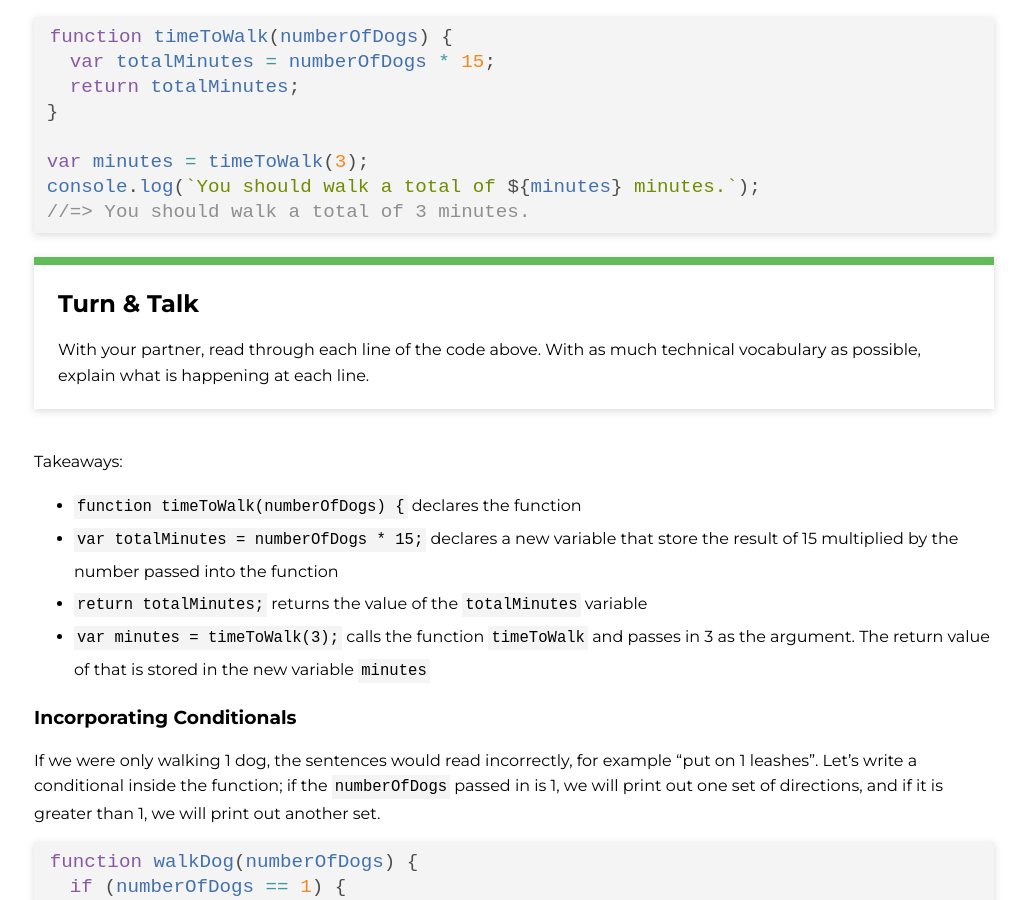
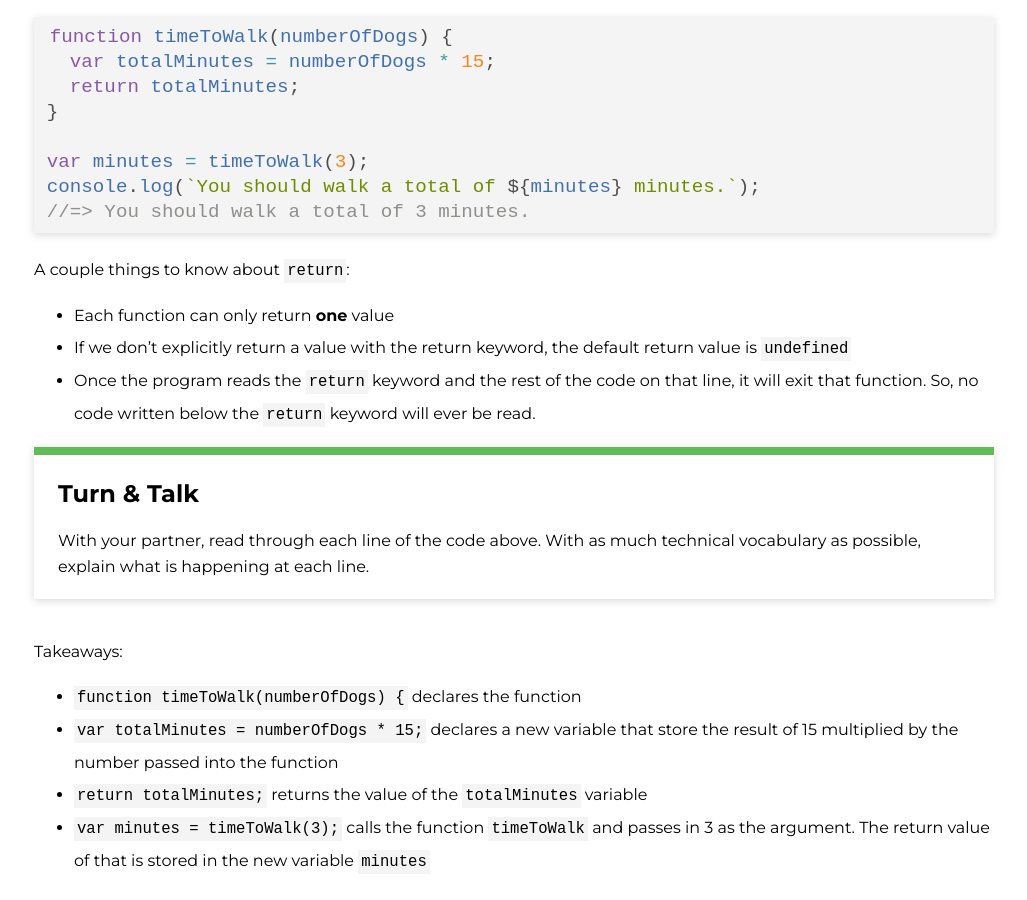
Before and after one commit to ameseee/kwk-curriculum-site, a Jekyll site: the page built from web-app/lessons/js-functions/index.md, in a window 1280 px wide and 900 px high, scrolled down 4577 px. Shown: the whole window, without its empty margins (126-1153 px from the left). Built offline with Jekyll 4.4.1, drawn with Linux system fonts in a browser that asks for light colours; nearby versions of some CDN libraries.

Commit message:
Add key points about the return keyword

````diff
--- a/web-app/lessons/js-functions/index.md
+++ b/web-app/lessons/js-functions/index.md
@@ -159,6 +159,11 @@ console.log(`You should walk a total of ${minutes} minutes.`);
 //=> You should walk a total of 3 minutes.
 ```
 
+A couple things to know about `return`:
+- Each function can only return **one** value
+- If we don't explicitly return a value with the return keyword, the default return value is `undefined`
+- Once the program reads the `return` keyword and the rest of the code on that line, it will exit that function. So, no code written below the `return` keyword will ever be read.
+
 <div class="try-it">
   <h2>Turn & Talk</h2>
   <p>With your partner, read through each line of the code above. With as much technical vocabulary as possible, explain what is happening at each line.</p>
````
